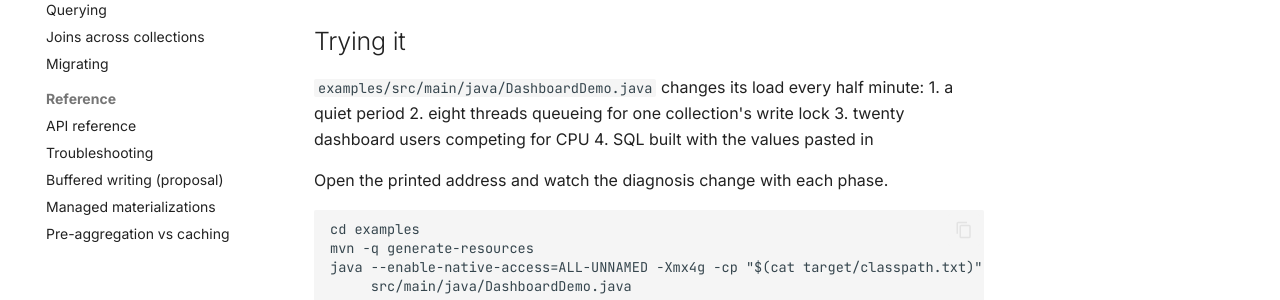
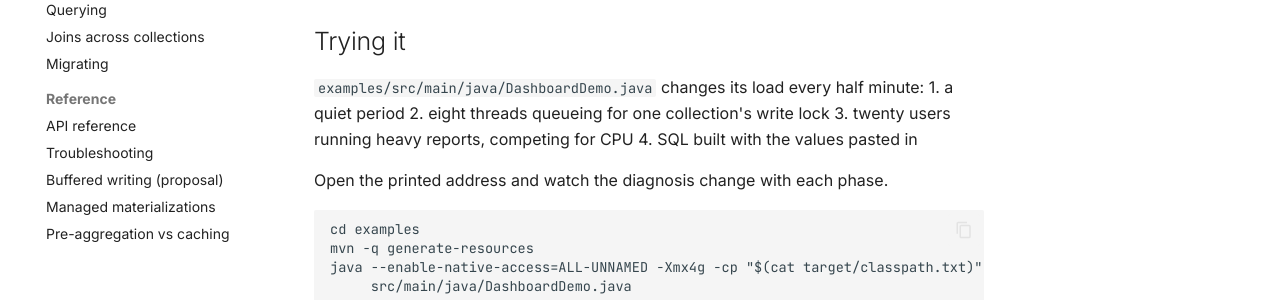
Before and after one commit to bdarwin/quackjvm, an MkDocs documentation site: the page built from docs/dashboard.md, in a window 1280 px wide and 900 px high, scrolled down 4472 px. Shown: the part 412-712 px from the top of the window. Built offline with MkDocs 1.6.1 and Material for MkDocs 9.7.7, drawn with Linux system fonts in a browser that asks for light colours; comment, search, counter and statistics services are not loaded.

Commit message:
Dashboard tests stop recording into the module; rename a demo phase
QuackDashboardTest started dashboards with the default recording
directory, so every test run wrote quackjvm-metrics/ into the module
folder. They now pass recordTo(null); RecorderTest records into a
temporary folder of its own.

The demo phase that runs twenty users' heavy GROUP BY reports was called
"dashboards", which read as the dashboard page itself - and the question
it raised was whether the page was what took the CPU. It is "heavy
queries" now. (It was not the page: over 11 minutes its three threads used
2.8 s of CPU against 42 minutes for the process.)

```diff
--- a/docs/dashboard.md
+++ b/docs/dashboard.md
@@ -139,7 +139,7 @@ and turns off the host check. Only do that behind whatever already protects your
 `examples/src/main/java/DashboardDemo.java` changes its load every half minute:
 1. a quiet period
 2. eight threads queueing for one collection's write lock
-3. twenty dashboard users competing for CPU
+3. twenty users running heavy reports, competing for CPU
 4. SQL built with the values pasted in
 
 Open the printed address and watch the diagnosis change with each phase.
```
Also changed, not shown: examples/README.md (+1 -1 lines), 2 other files.
